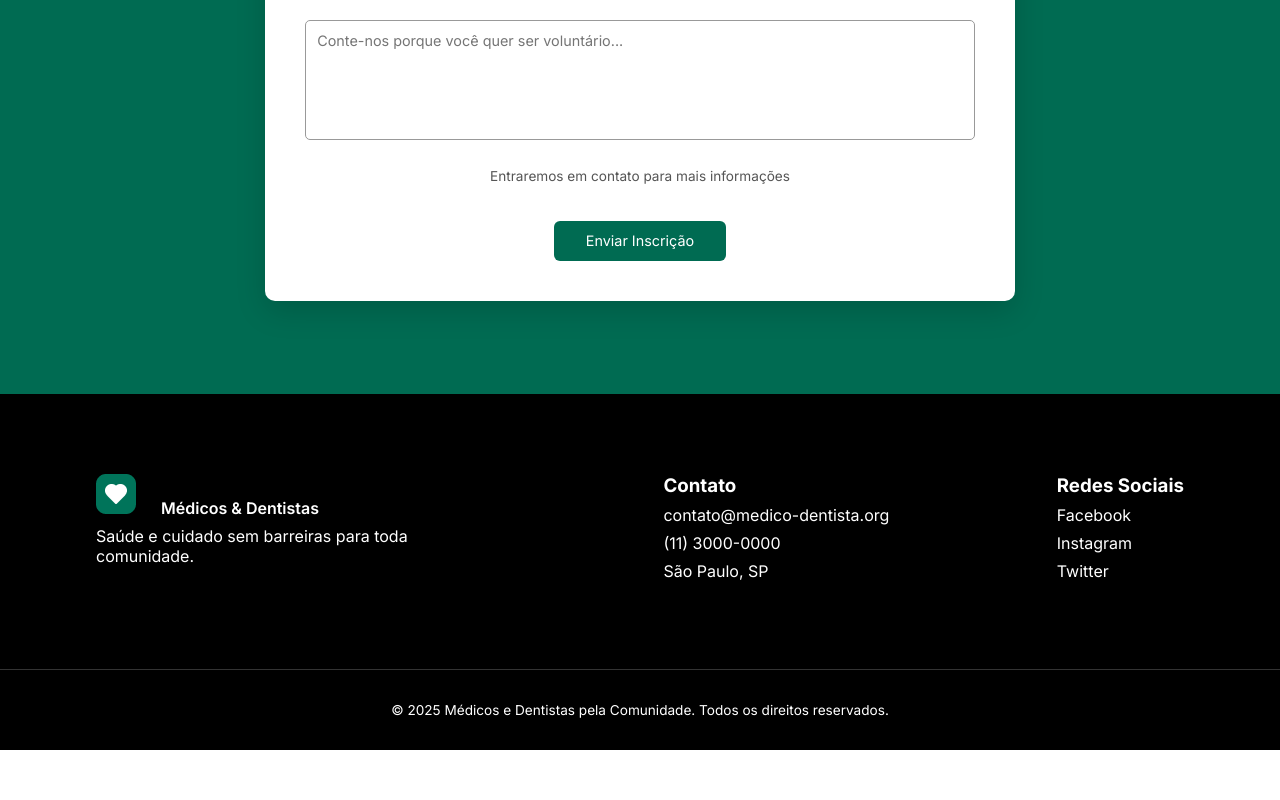
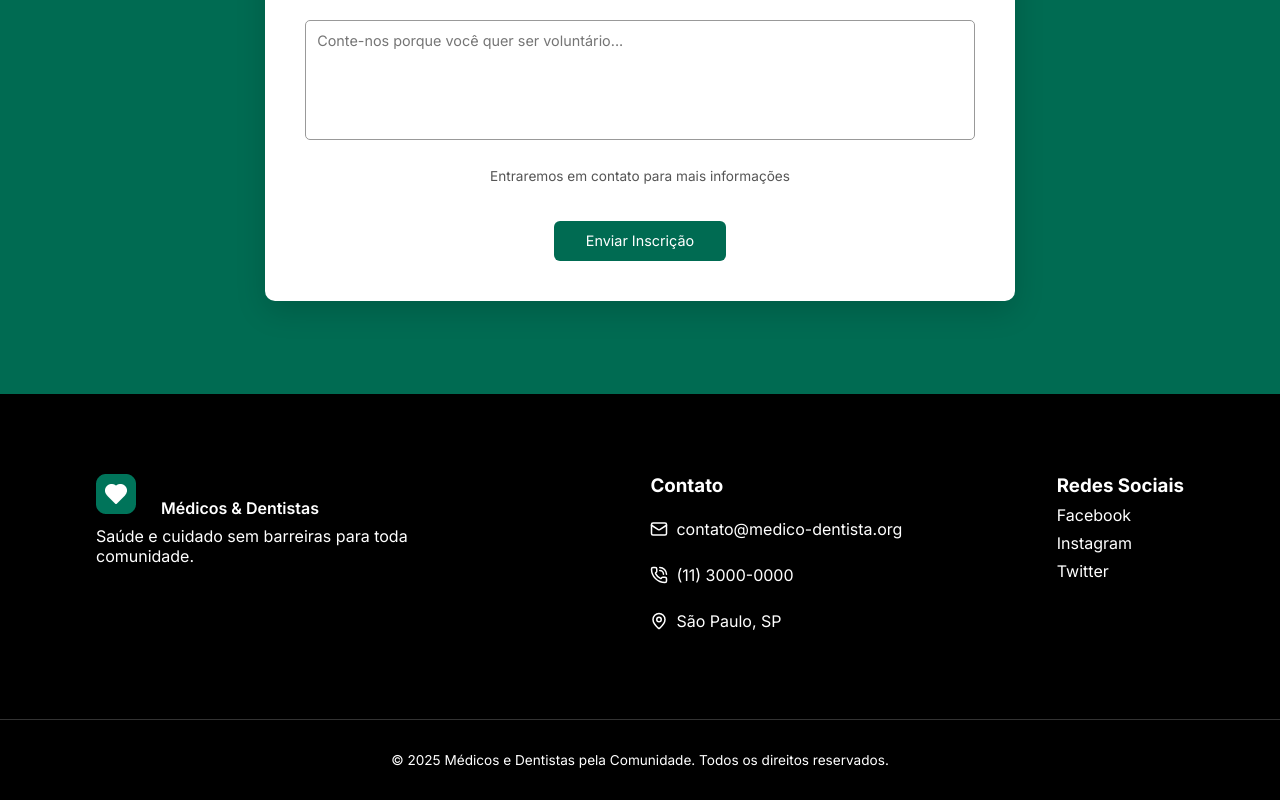
Before and after one commit to DevAlessandra/ProjetoReact, a React app: page /SejaVoluntario in a window 1280 px wide. Shown: the part 805-1605 px from the top of the page. Before the commit the page ends 1555 px from the top, so only its background shows below. Built offline with nearby package versions, Linux system fonts and the light colour scheme; the HTML template or start-up script is replaced by a standard one.

Commit message:
alterado footer

```diff
--- a/package.json
+++ b/package.json
@@ -10,6 +10,7 @@
     "preview": "vite preview"
   },
   "dependencies": {
+    "lucide-react": "^0.557.0",
     "react": "^19.2.0",
     "react-dom": "^19.2.0",
     "react-router-dom": "^7.10.1",
--- a/src/components/footer/Footer.jsx
+++ b/src/components/footer/Footer.jsx
@@ -2,6 +2,9 @@ import React from "react";
 import S from './Footer.module.scss'
 import Logo from '../../assets/logo.png'
 import { Link } from "react-router-dom"
+import { Mail, PhoneCall, MapPin } from "lucide-react";
+
+
 
 export default function Footer() {
   return (
@@ -14,11 +17,24 @@ export default function Footer() {
         </div>
 
         <div className={S.boxtextcontato}>
-          <h3>Contato</h3>
-          <p>contato@medico-dentista.org</p>
-          <p>(11) 3000-0000</p>
-          <p>São Paulo, SP </p>
-        </div>
+  <h3>Contato</h3>
+
+  <div className={S.line}>
+    <Mail className={S.icon} />
+    <p>contato@medico-dentista.org</p>
+  </div>
+
+  <div className={S.line}>
+    <PhoneCall className={S.icon} />
+    <p>(11) 3000-0000</p>
+  </div>
+
+  <div className={S.line}>
+    <MapPin className={S.icon} />
+    <p>São Paulo, SP</p>
+  </div>
+</div>
+
 
         <div className={S.boxtextredes}>
             <h3>Redes Sociais</h3>
--- a/src/components/footer/Footer.module.scss
+++ b/src/components/footer/Footer.module.scss
@@ -26,6 +26,26 @@ p{
 
     }
 }
+.boxtextcontato {
+  display: flex;
+  flex-direction: column;
+  gap: 10px;
+
+  h3 {
+    margin-bottom: 4px;
+  }
+}
+
+.line {
+  display: flex;
+  align-items: center;
+  gap: 8px; // Espaço entre ícone e texto
+}
+
+.icon {
+  width: 18px;
+  height: 18px;
+}
 
 .copy {
   border-top: 1px solid #333;
```
Also changed, not shown: 1 other file (tests, documents, lock files or other folders).
